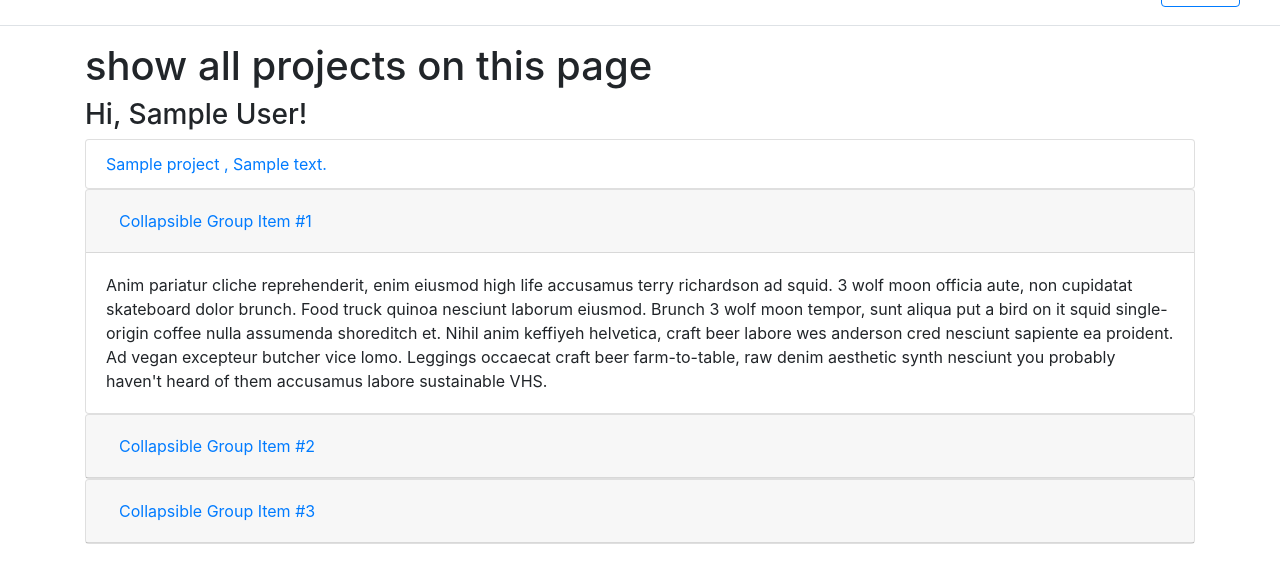
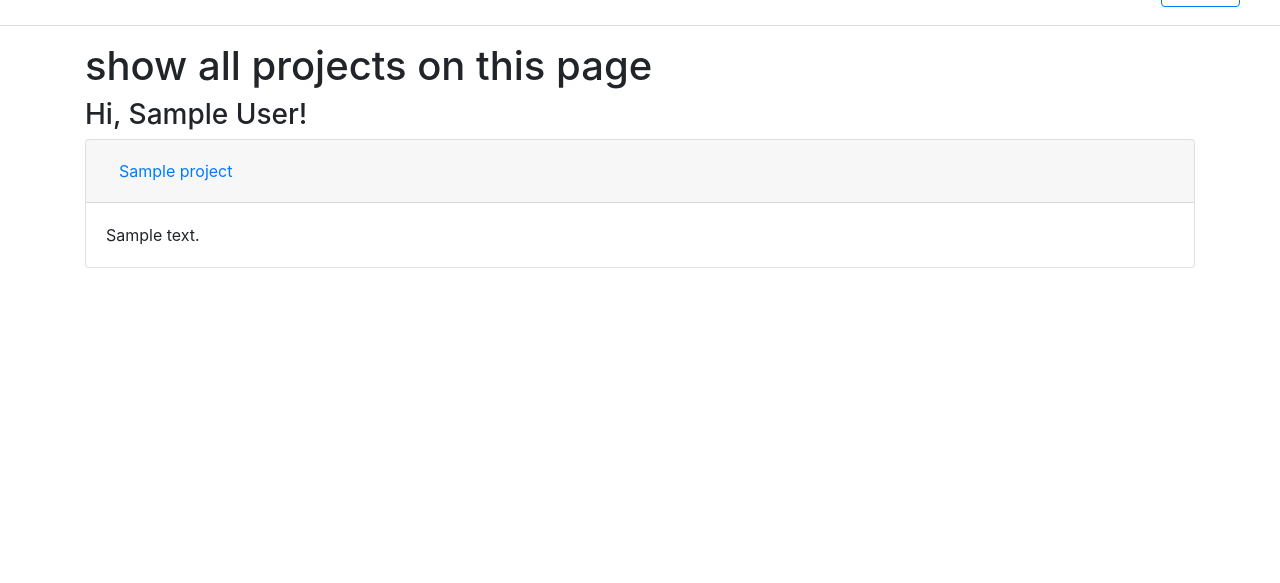
Before and after one commit to olgabor/closer, a Flask app: page /projects in a window 1280 px wide. Shown: the part 49-632 px from the top of the page. Run offline with Flask 2, Linux system fonts and the light colour scheme; a user stored in the database is signed in; tables that the repository leaves empty hold one stand-in row (values such as "Sample post"); some libraries are stand-ins or nearby versions.

Commit message:
adds collapse component to projects.html

```diff
--- a/templates/projects.html
+++ b/templates/projects.html
@@ -3,57 +3,36 @@
 {% block body %}
   <h1> show all projects on this page </h1>
     <h3>Hi, {{ current_user.name }}!</h3>
-
+<!--
 <ul class='list-group'>
 {% for project in projects %}
     <li class='list-group-item'> <a href='project/{{project.id}}'>  {{project.title }} , {{project.description }} </a></li>
 {% endfor %}
 </ul>
+ -->
+
 
 <div id="accordion">
+    {% for project in projects %}
     <div class="card">
       <div class="card-header" id="headingOne">
         <h5 class="mb-0">
-          <button class="btn btn-link" data-toggle="collapse" data-target="#collapseOne" aria-expanded="true" aria-controls="collapseOne">
-            Collapsible Group Item #1
+          <button class="btn btn-link" data-toggle="collapse" data-target="#{{project.id }}" aria-expanded="true" aria-controls="collapseOne">
+            {{project.title }}
           </button>
         </h5>
       </div>
 
-      <div id="collapseOne" class="collapse show" aria-labelledby="headingOne" data-parent="#accordion">
+      <div id="{{project.id }}" class="collapse show" aria-labelledby="headingOne" data-parent="#accordion">
         <div class="card-body">
-          Anim pariatur cliche reprehenderit, enim eiusmod high life accusamus terry richardson ad squid. 3 wolf moon officia aute, non cupidatat skateboard dolor brunch. Food truck quinoa nesciunt laborum eiusmod. Brunch 3 wolf moon tempor, sunt aliqua put a bird on it squid single-origin coffee nulla assumenda shoreditch et. Nihil anim keffiyeh helvetica, craft beer labore wes anderson cred nesciunt sapiente ea proident. Ad vegan excepteur butcher vice lomo. Leggings occaecat craft beer farm-to-table, raw denim aesthetic synth nesciunt you probably haven't heard of them accusamus labore sustainable VHS.
+            {{project.description }}
         </div>
       </div>
     </div>
-    <div class="card">
-      <div class="card-header" id="headingTwo">
-        <h5 class="mb-0">
-          <button class="btn btn-link collapsed" data-toggle="collapse" data-target="#collapseTwo" aria-expanded="false" aria-controls="collapseTwo">
-            Collapsible Group Item #2
-          </button>
-        </h5>
-      </div>
-      <div id="collapseTwo" class="collapse" aria-labelledby="headingTwo" data-parent="#accordion">
-        <div class="card-body">
-          Anim pariatur cliche reprehenderit, enim eiusmod high life accusamus terry richardson ad squid. 3 wolf moon officia aute, non cupidatat skateboard dolor brunch. Food truck quinoa nesciunt laborum eiusmod. Brunch 3 wolf moon tempor, sunt aliqua put a bird on it squid single-origin coffee nulla assumenda shoreditch et. Nihil anim keffiyeh helvetica, craft beer labore wes anderson cred nesciunt sapiente ea proident. Ad vegan excepteur butcher vice lomo. Leggings occaecat craft beer farm-to-table, raw denim aesthetic synth nesciunt you probably haven't heard of them accusamus labore sustainable VHS.
-        </div>
-      </div>
-    </div>
-    <div class="card">
-      <div class="card-header" id="headingThree">
-        <h5 class="mb-0">
-          <button class="btn btn-link collapsed" data-toggle="collapse" data-target="#collapseThree" aria-expanded="false" aria-controls="collapseThree">
-            Collapsible Group Item #3
-          </button>
-        </h5>
-      </div>
-      <div id="collapseThree" class="collapse" aria-labelledby="headingThree" data-parent="#accordion">
-        <div class="card-body">
-          Anim pariatur cliche reprehenderit, enim eiusmod high life accusamus terry richardson ad squid. 3 wolf moon officia aute, non cupidatat skateboard dolor brunch. Food truck quinoa nesciunt laborum eiusmod. Brunch 3 wolf moon tempor, sunt aliqua put a bird on it squid single-origin coffee nulla assumenda shoreditch et. Nihil anim keffiyeh helvetica, craft beer labore wes anderson cred nesciunt sapiente ea proident. Ad vegan excepteur butcher vice lomo. Leggings occaecat craft beer farm-to-table, raw denim aesthetic synth nesciunt you probably haven't heard of them accusamus labore sustainable VHS.
-        </div>
-      </div>
-    </div>
+
+    {% endfor %}
+
+
   </div>
 
 {% endblock %}
```
